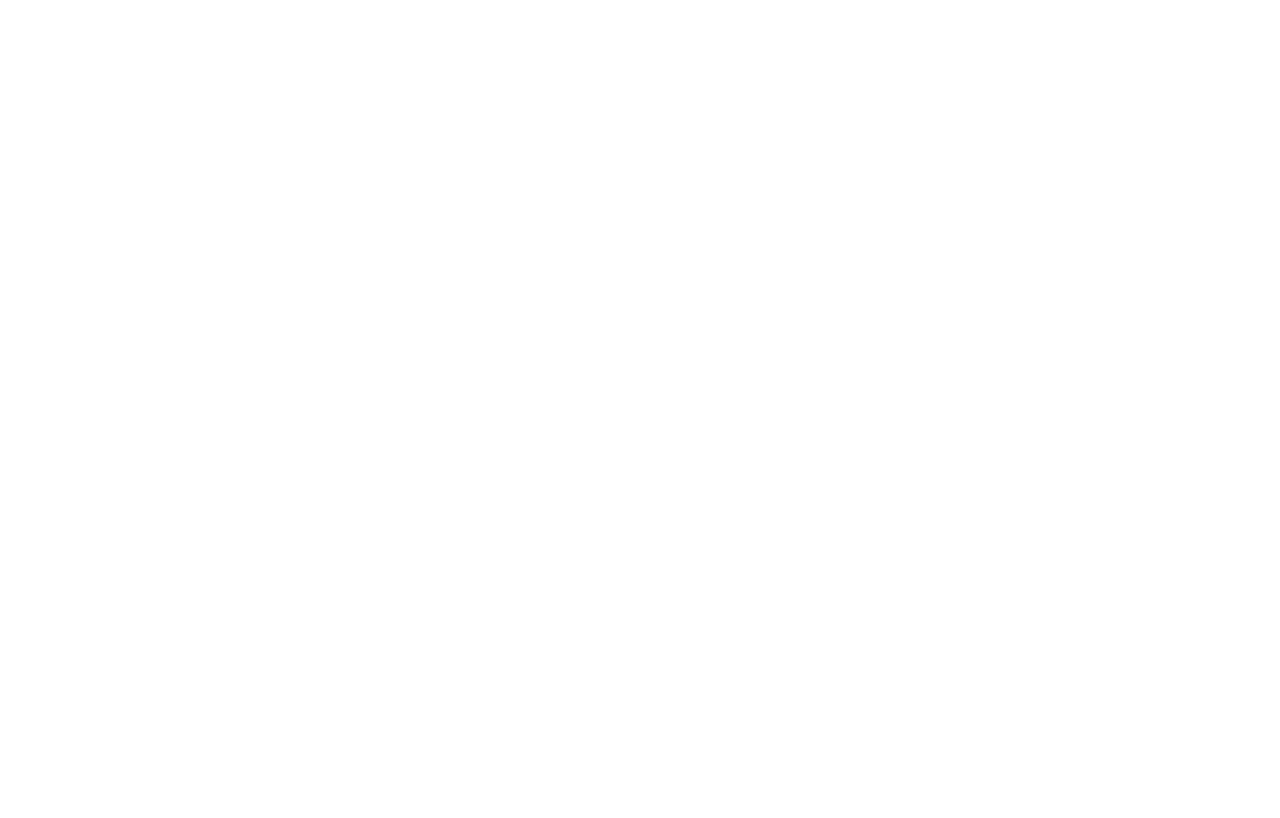
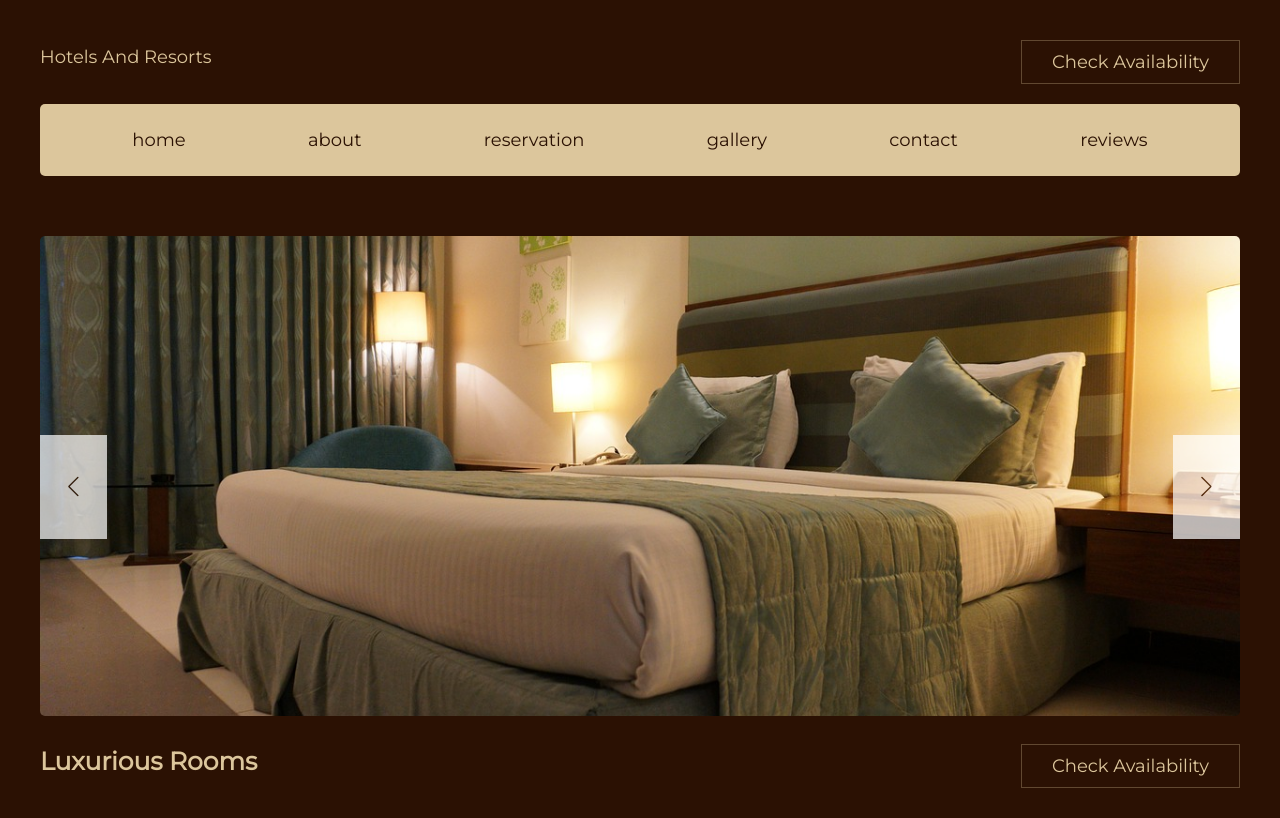
Before and after one commit to memahmudul/hotel-booking-website, a plain HTML site: page index.html in a window 1280 px wide. Drawn offline with nearby package versions, Linux system fonts and the light colour scheme.

Commit message:
home slider created

```diff
--- a/css/style.css
+++ b/css/style.css
@@ -0,0 +1,172 @@
+@import url('https://fonts.googleapis.com/css2?family=Montserrat:wght@100;200;300;400&display=swap');
+
+:root {
+    --main-color: #2B1103;
+    --sub-color: #DCC69C;
+    --white: #fff;
+    --border: .1rem solid rgba(220, 198, 156, .3);
+}
+
+* {
+    font-family: 'Montserrat', sans-serif;
+    margin: 0;
+    padding: 0;
+    box-sizing: content-box;
+    outline: none;
+    border: none;
+    text-decoration: none;
+}
+
+*::selection {
+    background-color: var(--sub-color);
+    color: var(--main-color);
+}
+
+*::-webkit-scrollbar {
+    height: .5rem;
+    width: 1rem;
+}
+
+*::-webkit-scrollbar-track {
+    background-color: transparent;
+}
+
+*::-webkit-scrollbar-thumb {
+    background-color: var(--sub-color);
+    border-radius: 1rem;
+}
+
+html {
+    font-size: 62.5%;
+    overflow-x: hidden;
+    scroll-behavior: smooth;
+    scroll-padding-top: 2rem;
+}
+
+body {
+    background-color: var(--main-color);
+}
+
+section {
+    padding: 3rem 2rem;
+    max-width: 1200px;
+    margin: 0 auto;
+
+}
+
+.btn {
+    display: inline-block;
+    cursor: pointer;
+    padding: 1rem 3rem;
+    border: var(--border);
+    font-size: 1.8rem;
+    color: var(--sub-color);
+    text-align: center;
+    text-transform: capitalize;
+    transition: .2s linear;
+    margin-top: 1rem;
+    background-color: var(--main-color);
+
+}
+
+.btn:hover {
+    border-radius: 5rem;
+    background-color: var(--sub-color);
+    color: var(--main-color);
+}
+
+/*header style start*/
+.header .flex {
+    display: flex;
+    align-items: center;
+    justify-content: space-between;
+}
+
+.header .flex .logo {
+    color: var(--sub-color);
+    font-size: 1.8rem;
+}
+
+.header .flex .fa-bars {
+    font-size: 3rem;
+    cursor: pointer;
+    color: var(--sub-color);
+    display: none;
+}
+
+.header .navbar {
+    display: flex;
+    align-items: center;
+    justify-content: space-evenly;
+    background-color: var(--sub-color);
+    border-radius: .5rem;
+    margin-top: 2rem;
+    padding: 1rem 0;
+}
+
+.header .navbar a {
+    color: var(--main-color);
+    font-size: 1.8rem;
+    padding: 1.5rem 3rem;
+    border-radius: .5rem;
+    transition: .2s linear;
+}
+
+.header .navbar a:hover {
+    background-color: var(--main-color);
+    color: var(--sub-color);
+}
+
+/*header style end*/
+
+/*swiper style start*/
+.home .box img {
+    border-radius: .5rem;
+    height: 60vh;
+    width: 100%;
+    object-fit: cover;
+}
+
+.home .box .flex {
+    display: flex;
+    align-items: center;
+    justify-content: space-between;
+    gap: 1.5rem;
+    flex-wrap: wrap;
+    margin-top: 1.5rem;
+}
+
+.home .box .flex h3 {
+    font-size: 2.5rem;
+    color: var(--sub-color);
+    text-transform: capitalize;
+}
+
+.swiper-button-prev {
+    left: 0%;
+}
+
+.swiper-button-next {
+    right: 0;
+}
+
+.swiper-button-next,
+.swiper-button-prev {
+    padding: 3rem 2rem;
+    background-color: var(--white);
+    top: 40%;
+    opacity: .7;
+}
+
+.swiper-button-next::after,
+.swiper-button-prev::after {
+    color: var(--main-color);
+    font-size: 2rem;
+}
+
+.swiper-button-next:hover,
+.swiper-button-prev:hover {
+    opacity: 1;
+}
+
+/*swiper style end*/
--- a/index.html
+++ b/index.html
@@ -6,6 +6,7 @@
     <meta http-equiv="X-UA-Compatible" content="IE=edge">
     <meta name="viewport" content="width=device-width, initial-scale=1.0">
     <title>Document</title>
+    <link rel="stylesheet" href="https://cdn.jsdelivr.net/npm/swiper@8/swiper-bundle.min.css" />
     <!-- font awesome cdn link  -->
     <link rel="stylesheet" href="https://cdnjs.cloudflare.com/ajax/libs/font-awesome/6.2.0/css/all.min.css">
 
@@ -14,8 +15,59 @@
 </head>
 
 <body>
+    <!--header section starts-->
+    <section class="header">
+        <div class="flex">
+            <a href="" class="logo">Hotels And Resorts</a>
+            <a href="" class="btn">Check Availability</a>
+            <div id="menu-btn" class="fas fa-bars"></div>
+        </div>
+        <nav class="navbar">
+            <a href="#home">home</a>
+            <a href="#about">about</a>
+            <a href="#reservation">reservation</a>
+            <a href="#gallery">gallery</a>
+            <a href="#contact">contact</a>
+            <a href="#reviews">reviews</a>
+        </nav>
 
 
+    </section>
+    <!--header section ends-->
+    <!--home section starts-->
+    <section class="home" id="home">
+        <div class="swiper home-slider">
+            <div class="swiper-wrapper">
+                <div class="box swiper-slide">
+                    <img src="images/home-img-1.jpg" alt="">
+                    <div class="flex">
+                        <h3>luxurious rooms</h3>
+                        <a href="#availability" class="btn">check availability</a>
+                    </div>
+                </div>
+                <div class="box swiper-slide">
+                    <img src="images/home-img-2.jpg" alt="">
+                    <div class="flex">
+                        <h3>foods and drinks</h3>
+                        <a href="#reservation" class="btn">make a reservation</a>
+                    </div>
+                </div>
+                <div class="box swiper-slide">
+                    <img src="images/home-img-3.jpg" alt="">
+                    <div class="flex">
+                        <h3>foods and drinks</h3>
+                        <a href="#reservation" class="btn">make a reservation</a>
+                    </div>
+                </div>
+            </div>
+            <div class="swiper-button-next"></div>
+            <div class="swiper-button-prev"></div>
+        </div>
+    </section>
+
+    <!--home section ends-->
+
+    <script src="https://cdn.jsdelivr.net/npm/swiper@8/swiper-bundle.min.js"></script>
     <!-- custom js file link  -->
     <script src="js/script.js"></script>
 </body>
--- a/js/script.js
+++ b/js/script.js
@@ -0,0 +1,17 @@
+var swiper = new Swiper(".home-slider", {
+    loop: true,
+    effect: "coverflow",
+    spaceBetween: 30,
+    grabCursor: true,
+    coverflowEffect: {
+        rotate: 50,
+        stretch: 0,
+        depth: 100,
+        modifier: 1,
+        slideShadows: false,
+    },
+    navigation: {
+        nextEl: ".swiper-button-next",
+        prevEl: ".swiper-button-prev",
+    },
+});
```
